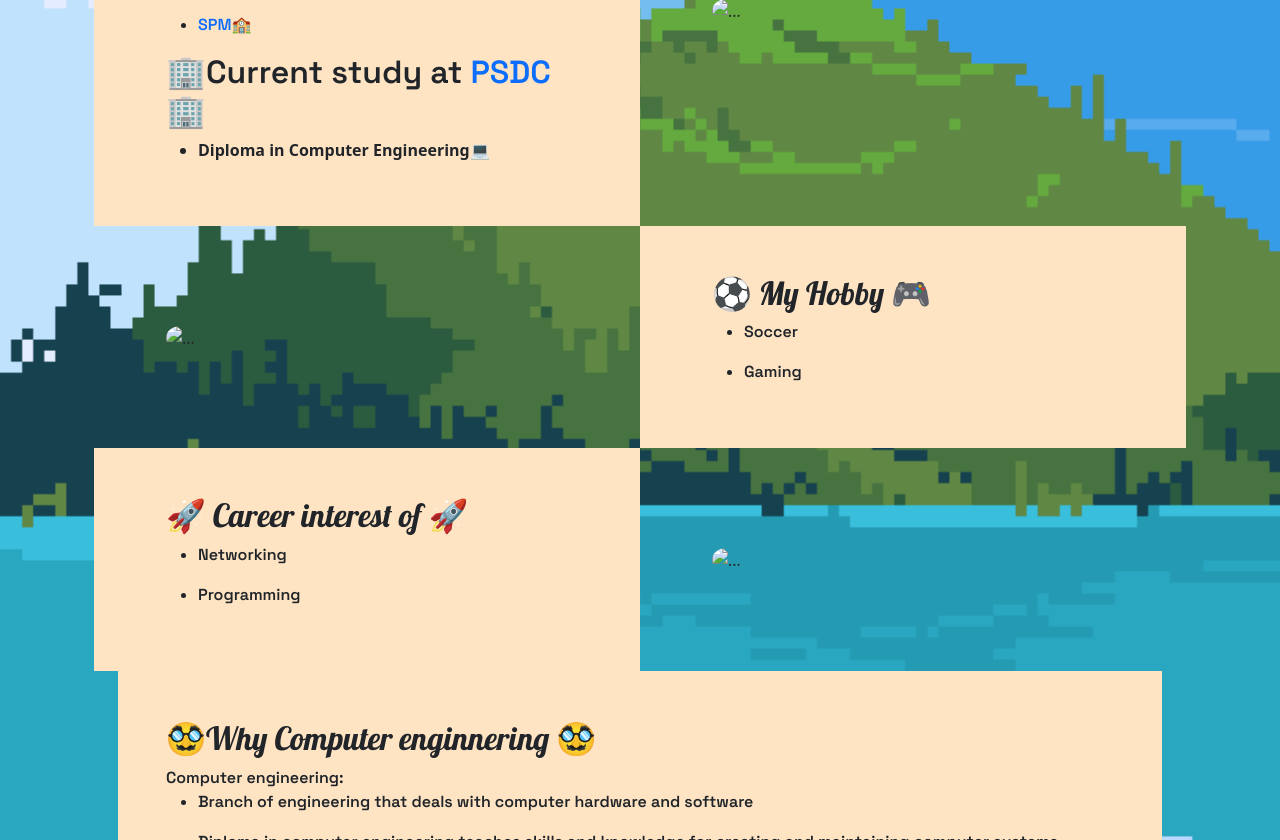
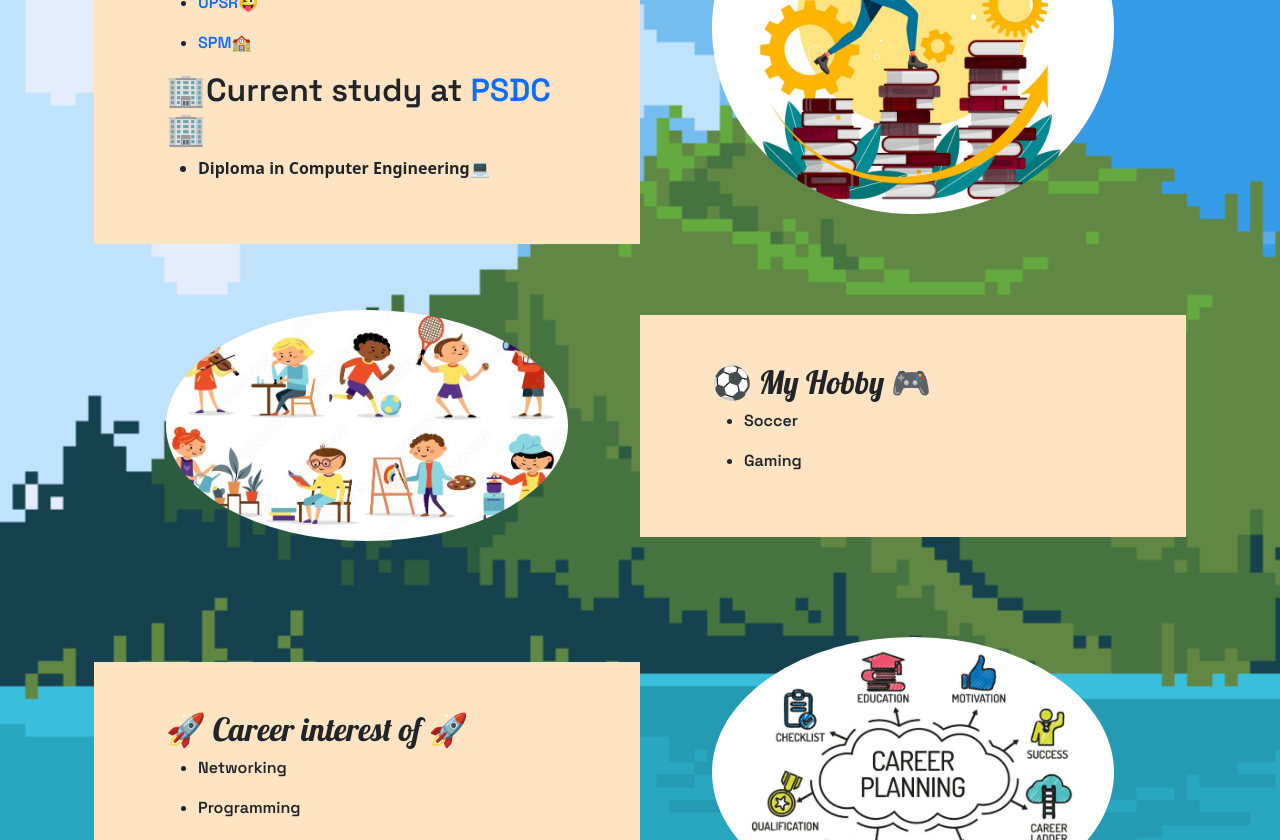
Before and after one commit to CALVIN-VINNY/Assignment-2-WED, a plain HTML site: page index.html in a window 1280 px wide. Shown: the part 665-1505 px from the top of the page. Drawn offline with nearby package versions, Linux system fonts and the light colour scheme.

Commit message:
index.html

```diff
--- a/index.html
+++ b/index.html
@@ -44,7 +44,7 @@
                 <div class="container px-5">
                     <div class="row gx-5 align-items-center">
                         <div class="col-lg-6 order-lg-2">
-                            <div class="p-5"><img class="img-fluid rounded-circle" src="image/edu.jpg" alt="..."></div>
+                            <div class="p-5"><img class="img-fluid rounded-circle" src="edu.jpg" alt="..."></div>
                         </div>
                         <div class="col-lg-6 order-lg-1" style="background-color: bisque;">
                             <div class="p-5">
@@ -68,7 +68,7 @@
                 <div class="container px-5">
                     <div class="row gx-5 align-items-center">
                         <div class="col-lg-6">
-                            <div class="p-5" ><img class="img-fluid rounded-circle" src="image/hobby.jpg" alt="..."></div>
+                            <div class="p-5" ><img class="img-fluid rounded-circle" src="hobby.jpg" alt="..."></div>
                         </div>
                         <div class="col-lg-6" style="background-color: bisque;">
                             <div class="p-5">
@@ -84,7 +84,7 @@
                 <div class="container px-5">
                     <div class="row gx-5 align-items-center">
                         <div class="col-lg-6 order-lg-2">
-                            <div class="p-5" ><img class="img-fluid rounded-circle" src="image/carrer.png" alt="..."></div>
+                            <div class="p-5" ><img class="img-fluid rounded-circle" src="carrer.png" alt="..."></div>
                         </div>
                         <div class="col-lg-6 order-lg-1" style="background-color: bisque;">
                             <div class="p-5">
```
